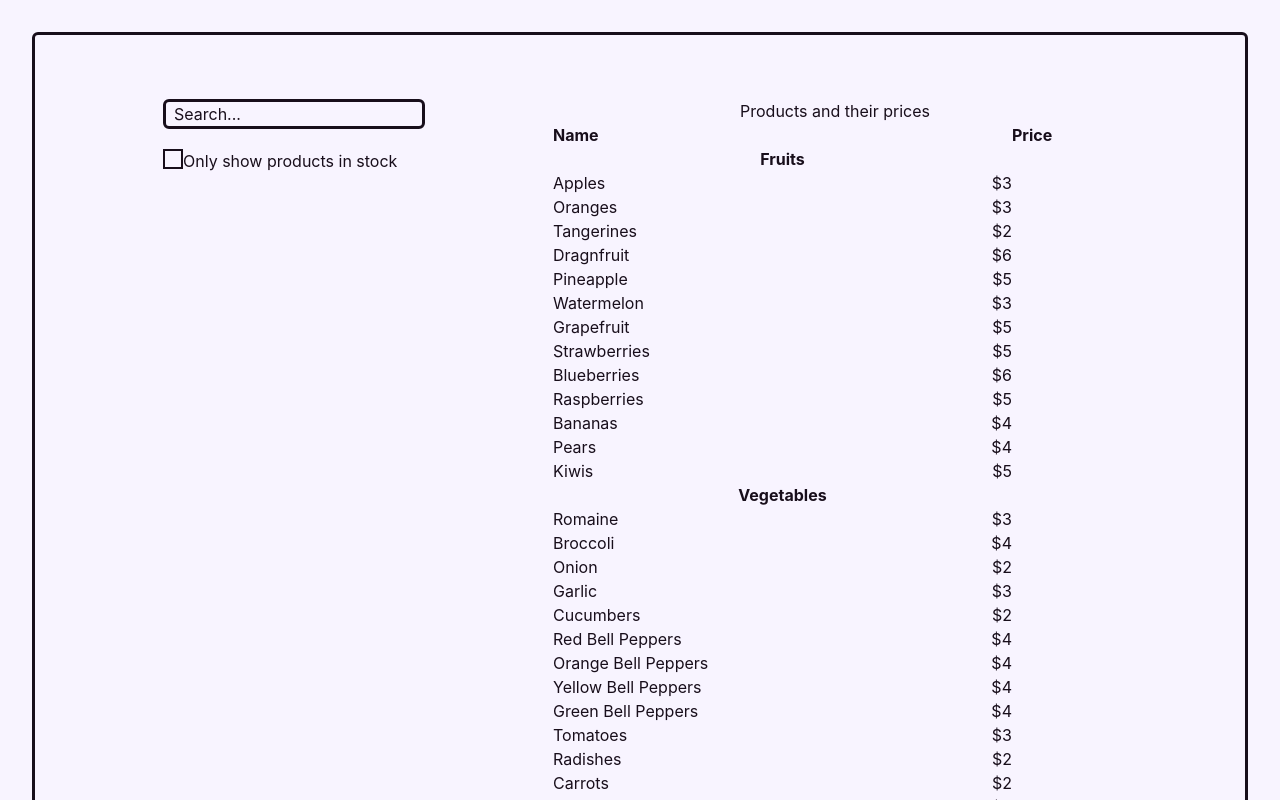
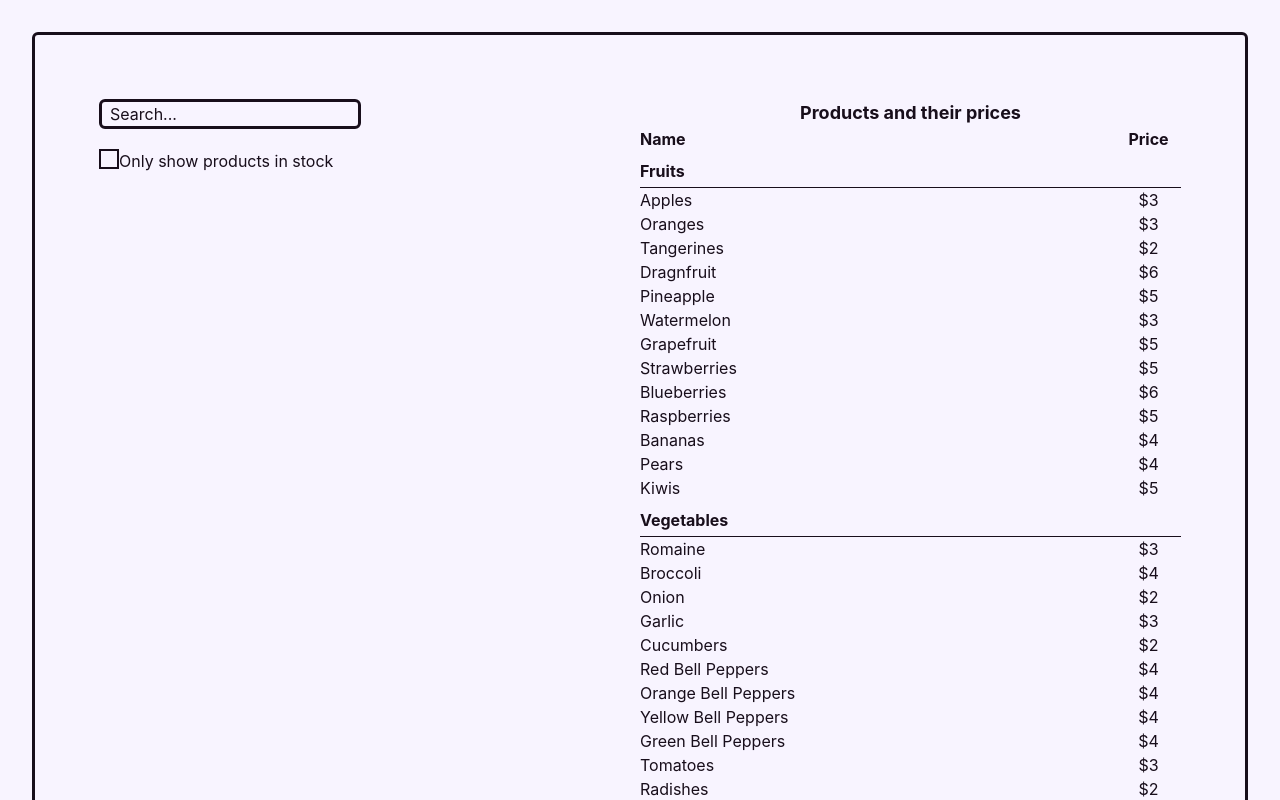
Before and after one commit to syntapy/1_react_quickstart, a React (Vite) app in the folder app/: page / in a window 1280 px wide. Shown: the top 800 px of the page. Built offline with nearby package versions, Linux system fonts and the light colour scheme.

Commit message:
fix style props import and desktop table spacing

```diff
--- a/app/src/components/FilterableProductTable/FilterableProductTable.tsx
+++ b/app/src/components/FilterableProductTable/FilterableProductTable.tsx
@@ -19,7 +19,7 @@ export default function FilterableProductTable(props: style.StyleProps) {
   return (
     <div
       data-testid="filterable-product-table"
-      className={style.licorice_border + " py-8 lg:py-16 px-8 lg:px-32 flex flex-col lg:flex-row items-start justify-between gap-8 lg:gap-32 " + props.className}
+      className={style.licorice_border + " p-8 lg:p-16 flex flex-col lg:flex-row items-start justify-between gap-8 lg:gap-64 " + props.className}
     >
       <SearchBar
         className=""
--- a/app/src/components/ProductCategoryRow/ProductCategoryRow.tsx
+++ b/app/src/components/ProductCategoryRow/ProductCategoryRow.tsx
@@ -1,11 +1,14 @@
-interface Props {
+import type { StyleProps } from "../../style.ts"
+
+type Props =  {
   name: string
-}
+  dataTitleName: string
+} & StyleProps
 
 export default function ProductCategoryRow(props: Props) {
   return (
-    <tr className="flex flex-row justify-center" >
-      <th colSpan="2">
+    <tr className={props.className}>
+      <th className="pb-1 pt-2" dataTitle={props.dataTitleName} colSpan={2}>
         {props.name}
       </th>
     </tr>
--- a/app/src/components/ProductRow/ProductRow.tsx
+++ b/app/src/components/ProductRow/ProductRow.tsx
@@ -1,14 +1,18 @@
-interface Props {
+import type { StyleProps } from "../../style.ts"
+
+type Props = {
   name: string
   price: number
   stocked: boolean
-}
+  dataTitleName: string
+  dataTitlePrice: string
+} & StyleProps
 
 export default function ProductRow(props: Props) {
   return (
-    <tr className="flex flex-row justify-between">
-      <td>{props.name}</td>
-      <td>${props.price}</td>
+    <tr className={props.className}>
+      <td className="text-left" dataTitle={props.dataTitleName}>{props.name}</td>
+      <td className="text-center" dataTitle={props.dataTitlePrice}>${props.price}</td>
     </tr>
   )
 }
--- a/app/src/components/ProductTable/ProductTable.tsx
+++ b/app/src/components/ProductTable/ProductTable.tsx
@@ -3,21 +3,21 @@ import { ProductData } from "../../data/index"
 import ProductCategoryRow from "../ProductCategoryRow/index"
 import ProductRow from "../ProductRow/index"
 
-import style from "../../style.ts"
+import type { StyleProps } from "../../style.ts"
 
 type Props = {
   data: ProductData
-} & style.Props
+} & StyleProps
 
 export default function ProductTable(props: Props) {
   const categoriesUsed: any = {};
   return (
-    <table className={"w-full " + props.className}>
-      <caption>Products and their prices</caption>
+    <table className={"w-1/2 table-fixed " + props.className}>
+      <caption className={"text-lg font-bold"}>Products and their prices</caption>
       <thead>
         <tr>
-          <th>Name</th>
-          <th>Price</th>
+          <th className="text-left">Name</th>
+          <th className="text-center w-[65px]">Price</th>
         </tr>
       </thead>
       <tbody data-testid="table-body">
@@ -27,7 +27,7 @@ export default function ProductTable(props: Props) {
               categoriesUsed[item.category]=null;
               return (
                 <Fragment key={index}>
-                  <ProductCategoryRow name={item.category} />
+                  <ProductCategoryRow className="border-b border-solid border-licorice-500 p-[50px]" name={item.category} />
                   <ProductRow name={item.name} price={item.price} stocked={item.stocked} />
                 </Fragment>
               )
--- a/app/src/style.ts
+++ b/app/src/style.ts
@@ -2,7 +2,7 @@ export const lemon_lime_border: string = " border-lemon-lime-500 border-3 rounde
 export const orange_peel_border: string = " border-orange-peel-500 border-3 rounded-md"
 export const licorice_border: string = " border-licorice-500 border-3 rounded-md"
 
-export type Props = {
+export type StyleProps = {
   className?: string
 }
 
```
